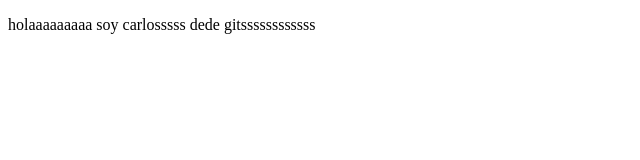
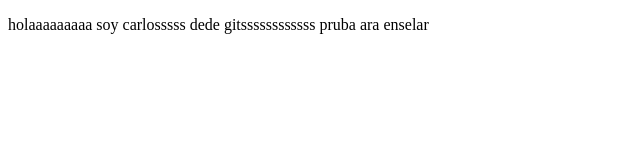
Before and after one commit to WEB-INTEGRAL-LB-CM/actividad_3_c, a website: page index.html in a window 1280 px wide. Shown: the whole page, without its empty margins (0-640 px from the left). Drawn offline with Linux system fonts and the light colour scheme.

```diff
--- a/index.html
+++ b/index.html
@@ -6,7 +6,7 @@
   <title>Document</title>
 </head>
 <body>
-  <p>holaaaaaaaaa soy carlosssss dede gitssssssssssss</p>
+  <p>holaaaaaaaaa soy carlosssss dede gitssssssssssss pruba ara enselar</p>
 
 </body>
 </html>
```
